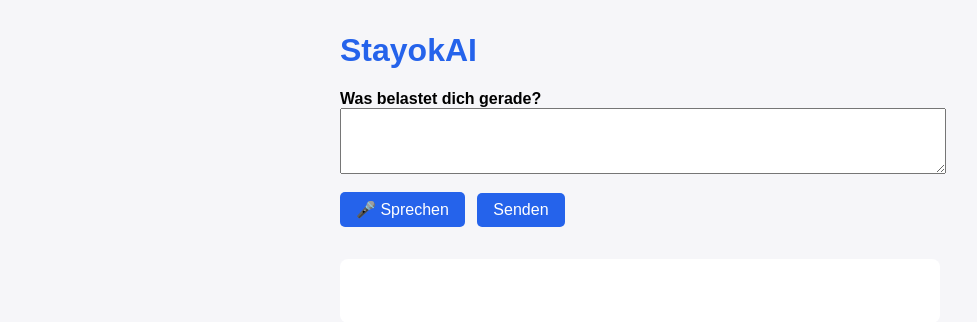
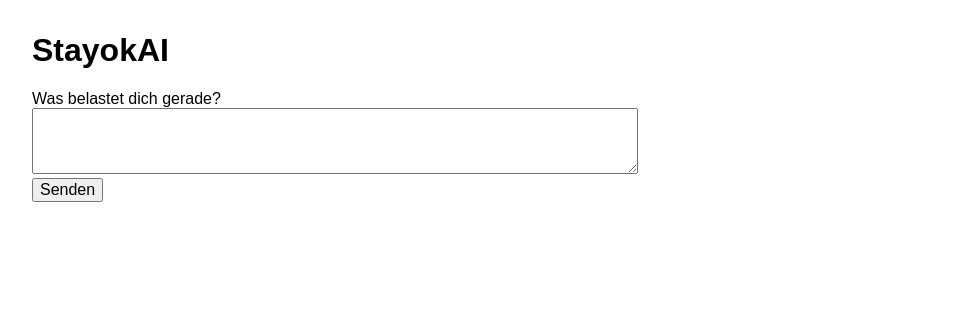
Before and after one commit to EnerL77/neuer-versuch, a Flask app: page / in a window 1280 px wide. Shown: the top 322 px of the page, without its empty margins (0-977 px from the left). Run offline with Flask 3, Linux system fonts and the light colour scheme.

Commit message:
Update index.html

```diff
--- a/templates/index.html
+++ b/templates/index.html
@@ -4,90 +4,23 @@
   <meta charset="UTF-8">
   <title>StayokAI – Psychologische Begleitung</title>
   <style>
-    body { font-family: sans-serif; max-width: 600px; margin: 2em auto; background: #f6f6f9;}
-    h1 { color: #2563eb; }
-    label { font-weight: bold; }
-    textarea { width: 100%; margin-bottom: 1em; }
-    button { margin-right: 0.5em; padding: 0.5em 1em; border: none; border-radius: 5px; background: #2563eb; color: white; font-size: 1em;}
-    button:disabled { background: #aaa; }
-    #response { margin-top: 2em; padding: 1em; background: #fff; border-radius: 8px; min-height: 2em; }
+    body { font-family: Arial, sans-serif; margin: 2em; }
+    textarea { width: 100%; max-width: 600px; }
+    #response { margin-top: 1em; font-size: 1.2em; }
+    button { font-size: 1em; }
   </style>
 </head>
 <body>
   <h1>StayokAI</h1>
-  <form id="chat-form" autocomplete="off">
+  <form id="chat-form">
     <label for="message">Was belastet dich gerade?</label><br>
-    <textarea id="message" rows="4"></textarea>
-    <div>
-      <button type="button" id="speak">🎤 Sprechen</button>
-      <button type="submit">Senden</button>
-    </div>
+    <textarea id="message" rows="4" cols="60"></textarea><br>
+    <button type="submit">Senden</button>
   </form>
   <div id="response"></div>
 
   <script>
-    // Speech-to-Text (Spracheingabe)
-    const speakBtn = document.getElementById('speak');
-    const messageBox = document.getElementById('message');
-
-    if ('webkitSpeechRecognition' in window || 'SpeechRecognition' in window) {
-      const SpeechRecognition = window.SpeechRecognition || window.webkitSpeechRecognition;
-      const recognition = new SpeechRecognition();
-      recognition.lang = 'de-DE'; // Passe für andere Sprachen an
-
-      speakBtn.addEventListener('click', function() {
-        recognition.start();
-        speakBtn.disabled = true;
-        speakBtn.innerText = "Sprich…";
-      });
-
-      recognition.onresult = function(event) {
-        const transcript = event.results[0][0].transcript;
-        messageBox.value = transcript;
-        speakBtn.disabled = false;
-        speakBtn.innerText = "🎤 Sprechen";
-      };
-
-      recognition.onerror = function(event) {
-        speakBtn.disabled = false;
-        speakBtn.innerText = "🎤 Sprechen";
-        alert("Spracherkennung fehlgeschlagen: " + event.error);
-      };
-
-      recognition.onend = function() {
-        speakBtn.disabled = false;
-        speakBtn.innerText = "🎤 Sprechen";
-      };
-    } else {
-      speakBtn.disabled = true;
-      speakBtn.innerText = "Kein Sprachsupport";
-    }
-
-    // Formular absenden
-    document.getElementById("chat-form").addEventListener("submit", async function(event) {
-      event.preventDefault();
-      const message = document.getElementById("message").value;
-      const responseDiv = document.getElementById("response");
-      responseDiv.textContent = "Wird verarbeitet...";
-
-      const response = await fetch("/chat", {
-        method: "POST",
-        headers: {
-          "Content-Type": "application/json"
-        },
-        body: JSON.stringify({ message: message })
-      });
-
-      const data = await response.json();
-      responseDiv.textContent = data.reply || "Fehler: " + JSON.stringify(data);
-
-      // Text-to-Speech (Antwort vorlesen)
-      if ('speechSynthesis' in window && data.reply) {
-        const utter = new SpeechSynthesisUtterance(data.reply);
-        utter.lang = 'de-DE'; // Passe die Sprache bei Bedarf an!
-        window.speechSynthesis.speak(utter);
-      }
-    });
-  </script>
-</body>
-</html>
+    // Text-to-Speech Funktion
+    function speakText(text, lang = 'de-DE') {
+      if ('speechSynthesis' in window) {
+        const utterance = new Sp
```
